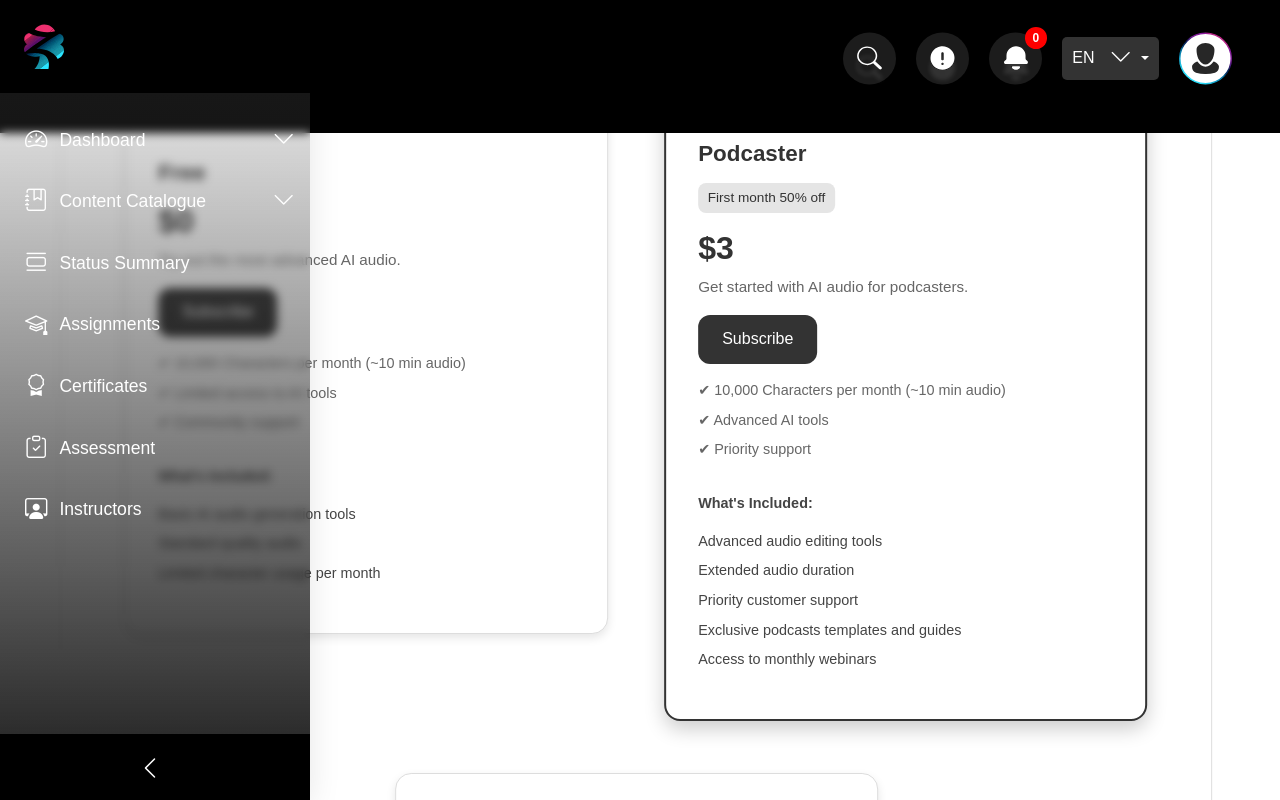
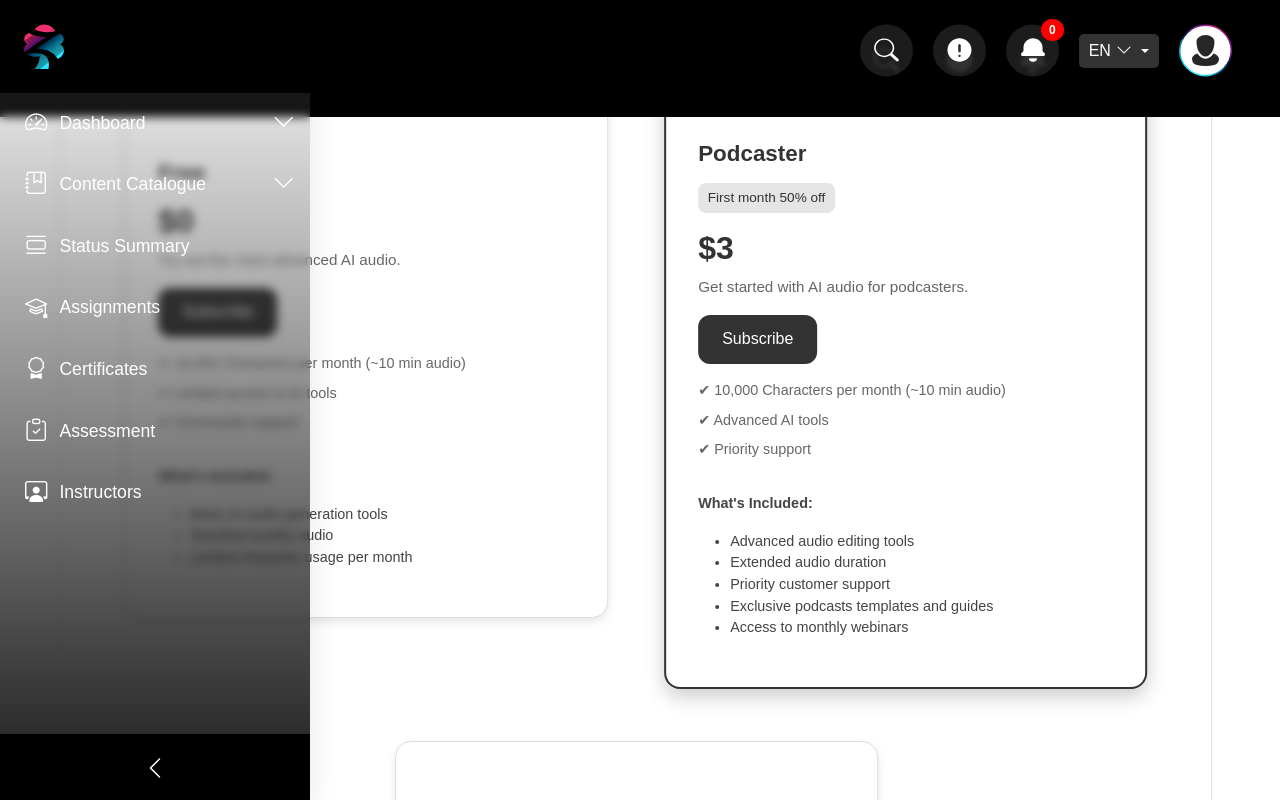
Before and after one commit to ibrahimsaber1/LARA-Platform-Frontend, a React (Vite) app: page /subscriptions in a window 1280 px wide. Shown: the top 800 px of the page. Built offline with nearby package versions, Linux system fonts and the light colour scheme.

Commit message:
fix the sidebar scroll

```diff
--- a/src/Components/Sidebar/Sidebar.jsx
+++ b/src/Components/Sidebar/Sidebar.jsx
@@ -19,22 +19,24 @@
   const handleMouseLeave = () => {
     setIsCollapsed(true);
   };
+
   const toggleSidebar = () => {
     setIsCollapsed((prev) => !prev);
   };
+
   return (
     <aside
       className={`sidebar ${isCollapsed ? "sidebarCollapsed" : ""}`}
       onMouseEnter={handleMouseEnter}
       onMouseLeave={handleMouseLeave}
     >
-      <div>
-        {/* Logo */}
+      {/* Logo Section */}
       <div className="fixed-logo">
         <img src="src/assets/images/z_logo.svg" alt="Logo" />
       </div>
 
-        {/* Static Menu Items */}
+      {/* Menu Section */}
+      <div className="sidebar-menu-container">
         <ul className="sidebar-menu">
           {/* Dashboard */}
           <li>
@@ -43,9 +45,7 @@
               onClick={() => toggleCollapse("dashboard")}
             >
               <div>
-
                 <i className="bi bi-speedometer2 sidebar-icon"></i>
-
                 <span>Dashboard</span>
               </div>
               <i
@@ -63,7 +63,6 @@
               <li>
                 <a href="/dashboard/learning-progress">
                   <i className="bi bi-bar-chart"></i>
-
                   <span>Learning Progress</span>
                 </a>
               </li>
@@ -94,7 +93,7 @@
               </div>
               <i
                 className={`bi bi-chevron-down ${
-                  collapsedStates["dashboard"] ? "rotate" : ""
+                  collapsedStates["contentCatalogue"] ? "rotate" : ""
                 }`}
                 style={{ display: isCollapsed ? "none" : "inline-block" }}
               ></i>
@@ -167,13 +166,16 @@
             </a>
           </li>
         </ul>
+      </div>
+
+      {/* Toggle Section */}
       <div className="rigth-arrow" onClick={toggleSidebar}>
         <i
           className={`bi bi-chevron-right ${
             isCollapsed ? "" : "rotate-arrow"
-            }`}style={{ display: isCollapsed ? "" : "inline-block" }}
+          }`}
+          style={{ display: isCollapsed ? "" : "inline-block" }}
         ></i>
-        </div>
       </div>
     </aside>
   );
--- a/src/assets/styles/Sidebar.css
+++ b/src/assets/styles/Sidebar.css
@@ -1,7 +1,7 @@
+/* Import Bootstrap Icons */
 @import 'bootstrap-icons/font/bootstrap-icons.css';
 
-
-
+/* Sidebar Styling */
 .sidebar {
   display: flex;
   flex-direction: column;
@@ -9,26 +9,22 @@
   background: linear-gradient(0deg, rgba(0, 0, 0, 0.9) 0%, rgba(255, 255, 255, 0.1) 100%);
   box-shadow: 0 4px 30px rgba(0, 0, 0, 0.1);
   backdrop-filter: blur(5px);
-    height: 100%;
+  height: 100vh; /* Full viewport height */
   position: fixed;
   top: 0;
   left: 0;
   z-index: 99999;
   transition: all 0.4s ease-out;
-    /* overflow-y: auto; */
+  overflow: hidden; /* Hide default overflow */
 }
 
+/* Collapsed Sidebar */
 .sidebar.sidebarCollapsed {
   width: 88px;
   background: #000;
 }
 
-  .sidebar.sidebarCollapsed ul li a span {
-    opacity: 0;
-    position: absolute;
-    left: 55px;
-  }
-
+/* Logo Section */
 .fixed-logo {
   position: fixed;
   top: 0;
@@ -39,27 +35,30 @@
   z-index: 100;
   background-color: #000;
 }
-  .fixed-logo img{
+
+.fixed-logo img {
   width: 40px;
-    /* margin-bottom: 50px; */
 }
 
-  .sidebar-menu{
-    /* background-color: #ba1654; */
-    position: relative;
-    top: 105px;
+/* Menu Container */
+.sidebar-menu-container {
+  flex: 1; /* Take up remaining space */
+  overflow-y: auto; /* Enable vertical scrolling */
+  padding-top: 88px; /* Optional spacing */
 }
-  ul {
+
+/* Sidebar Menu Styling */
+.sidebar-menu {
   list-style: none;
   padding: 0;
-    /* margin-top: 150px; */
+  margin: 0;
 }
 
-  ul li {
+.sidebar-menu li {
   margin: 8px 0;
 }
 
-  ul li a {
+.sidebar-menu li a {
   padding: 10px 15px;
   color: #fff;
   text-decoration: none;
@@ -71,19 +70,18 @@
   transition: all 0.3s;
 }
 
-  ul li a:hover,
-  ul li a.active {
+.sidebar-menu li a:hover,
+.sidebar-menu li a.active {
   background: #ba1654;
   color: #fff;
-
 }
 
-  ul li a div {
+.sidebar-menu li a div {
   display: flex;
   align-items: center;
 }
 
-  ul li a span {
+.sidebar-menu li a span {
   display: inline-block;
   padding-left: 12px;
   transition: opacity 0.4s ease-out;
@@ -93,19 +91,20 @@
   width: 200px;
 }
 
-  ul li a {
+.sidebar-menu li a {
   font-size: 1.1rem;
 }
 
-  i{
+.sidebar-menu i {
   font-size: 1.4rem;
   padding-inline-start: 10px;
 }
+
+/* Collapse Menu Styling */
 .collapse {
   display: none;
   padding-left: 20px;
 }
-
 
 .collapse.show {
   display: block;
@@ -115,19 +114,15 @@
   transform: rotate(180deg);
 }
 
-
+/* Toggle Arrow Styling */
 .rigth-arrow {
-    position: absolute;
-    bottom: 0;
-    left: 0;
   background-color: #000;
   width: 100%;
   text-align: center;
   color: #fff;
   padding: 15px 0;
   cursor: pointer;
-    z-index: 1000;
-    flex-shrink: 0;
+  flex-shrink: 0; /* Prevent shrinking */
   transition: transform 0.4s ease;
 }
 
@@ -139,3 +134,15 @@
 .rigth-arrow i.rotate-arrow {
   transform: rotate(180deg);
 }
+
+/* Collapsed Sidebar Styles */
+.sidebar.sidebarCollapsed ul li a span {
+  opacity: 0;
+  position: absolute;
+  left: 55px;
+}
+
+/* Scrollbar Styling (Optional) */
+.sidebar-menu-container::-webkit-scrollbar {
+ display: none;
+}
```
Lines whose indentation alone changed are shown as unchanged.
